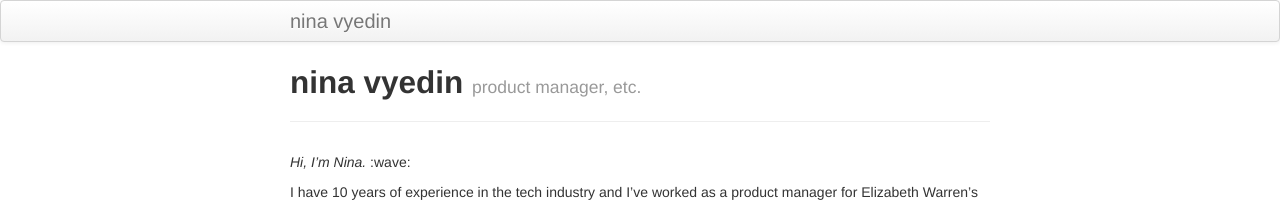
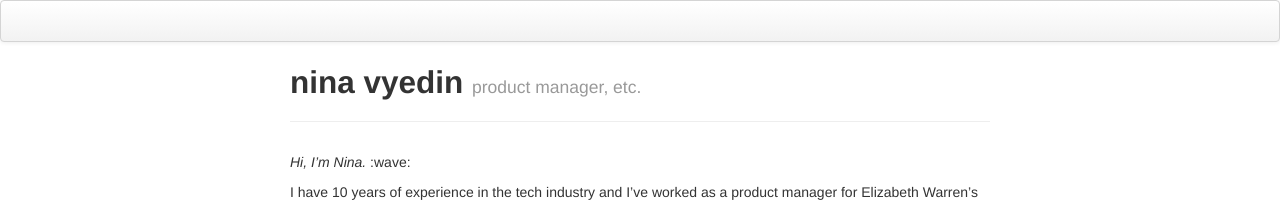
Before and after one commit to vyedin/vyedin.github.io, a Jekyll site: the page built from index.md, in a window 1280 px wide. Shown: the top 203 px of the page. Built offline with Jekyll 4.4.1, drawn with Linux system fonts in a browser that asks for light colours.

Commit message:
Update _config.yml

```diff
--- a/_config.yml
+++ b/_config.yml
@@ -8,7 +8,7 @@ highlighter: rouge
 # Themes are encouraged to use these universal variables
 # so be sure to set them if your theme uses them.
 #
-title : nina vyedin
+title : <nina vyedin>
 author :
   name : Nina Vyedin
   email : nina@vyed.in
```
